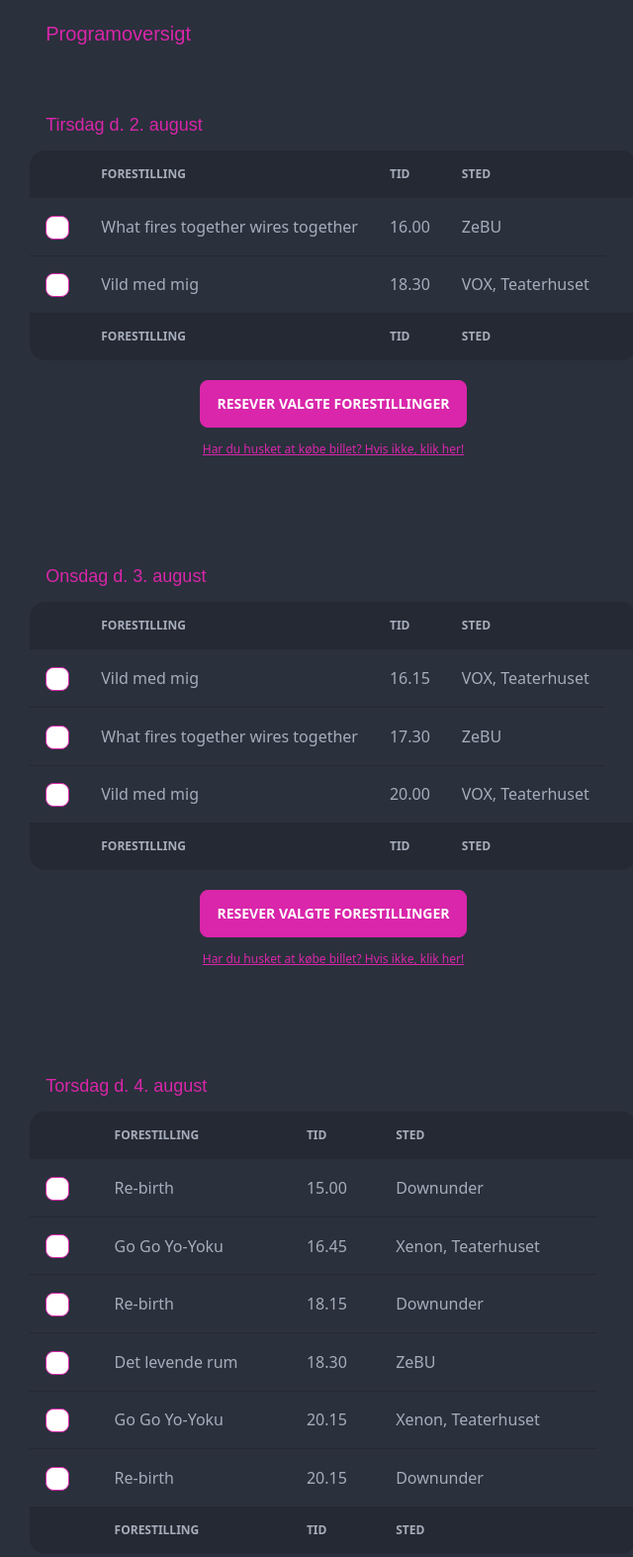
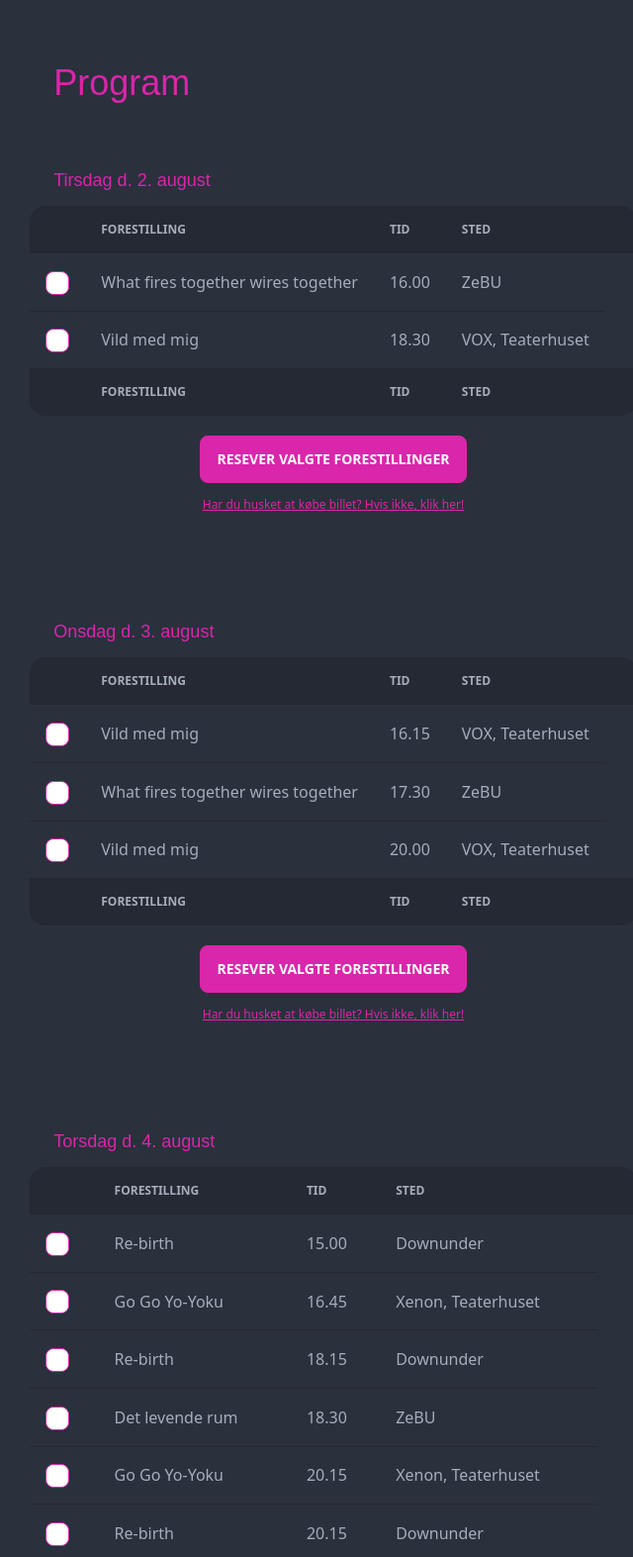
Before and after one commit to Nannatorp/gruppe12_caseopgave_redesign, a website built with Vite: page src/program.html in a window 1280 px wide. Shown: the top 1573 px of the page at 99% size, without its empty margins (303-943 px from the left). Built offline with nearby package versions, Linux system fonts and the light colour scheme.

Commit message:
rettet margin

```diff
--- a/src/program.html
+++ b/src/program.html
@@ -10,12 +10,12 @@
     <header></header>
     <main class="sm:grid sm:place-content-center">
       <div class="sm:max-w-2xl">
-        <h1 class="mx-4 mt-5 font-sofachrome text-xl text-neon-pink">
-          Programoversigt
+        <h1 class="mx-6 mt-16 font-sofachrome text-4xl text-neon-pink">
+          Program
         </h1>
 
         <!-- Tabel 1 -->
-        <h2 class="mx-4 mb-3 mt-16 font-sofachrome text-lg text-neon-pink">
+        <h2 class="mx-6 mb-3 mt-16 font-sofachrome text-lg text-neon-pink">
           Tirsdag d. 2. august
         </h2>
         <div class="mb-3 w-full overflow-x-auto">
@@ -103,7 +103,7 @@
         <!-- Tabel 1 slut -->
 
         <!-- Tabel 2 -->
-        <h2 class="mx-4 mb-3 mt-16 font-sofachrome text-lg text-neon-pink">
+        <h2 class="mx-6 mb-3 mt-16 font-sofachrome text-lg text-neon-pink">
           Onsdag d. 3. august
         </h2>
         <div class="mb-3 w-full overflow-x-auto">
@@ -210,7 +210,7 @@
         <!-- Tabel 2 slut -->
 
         <!-- Tabel 3 -->
-        <h2 class="mx-4 mb-3 mt-16 font-sofachrome text-lg text-neon-pink">
+        <h2 class="mx-6 mb-3 mt-16 font-sofachrome text-lg text-neon-pink">
           Torsdag d. 4. august
         </h2>
         <div class="mb-3 w-full overflow-x-auto">
@@ -377,7 +377,7 @@
         <!-- Tabel 3 slut -->
 
         <!-- Tabel 4 -->
-        <h2 class="mx-4 mb-3 mt-16 font-sofachrome text-lg text-neon-pink">
+        <h2 class="mx-6 mb-3 mt-16 font-sofachrome text-lg text-neon-pink">
           Fredag d. 5. august
         </h2>
         <div class="mb-3 w-full overflow-x-auto">
@@ -564,7 +564,7 @@
         <!-- Tabel 4 slut -->
 
         <!-- Tabel 5 -->
-        <h2 class="mx-4 mb-3 mt-16 font-sofachrome text-lg text-neon-pink">
+        <h2 class="mx-6 mb-3 mt-16 font-sofachrome text-lg text-neon-pink">
           Lørdag d. 6. august
         </h2>
         <div class="mb-3 w-full overflow-x-auto">
@@ -730,7 +730,7 @@
         </div>
         <!-- Tabel 5 slut -->
 
-        <h2 class="text-1xl mx-4 mb-5 font-sofachrome text-neon-pink">
+        <h2 class="mx-6 mb-5 font-sofachrome text-xl text-neon-pink">
           Spillesteder
         </h2>
         <div class="grid grid-rows-4 justify-items-center">
```
